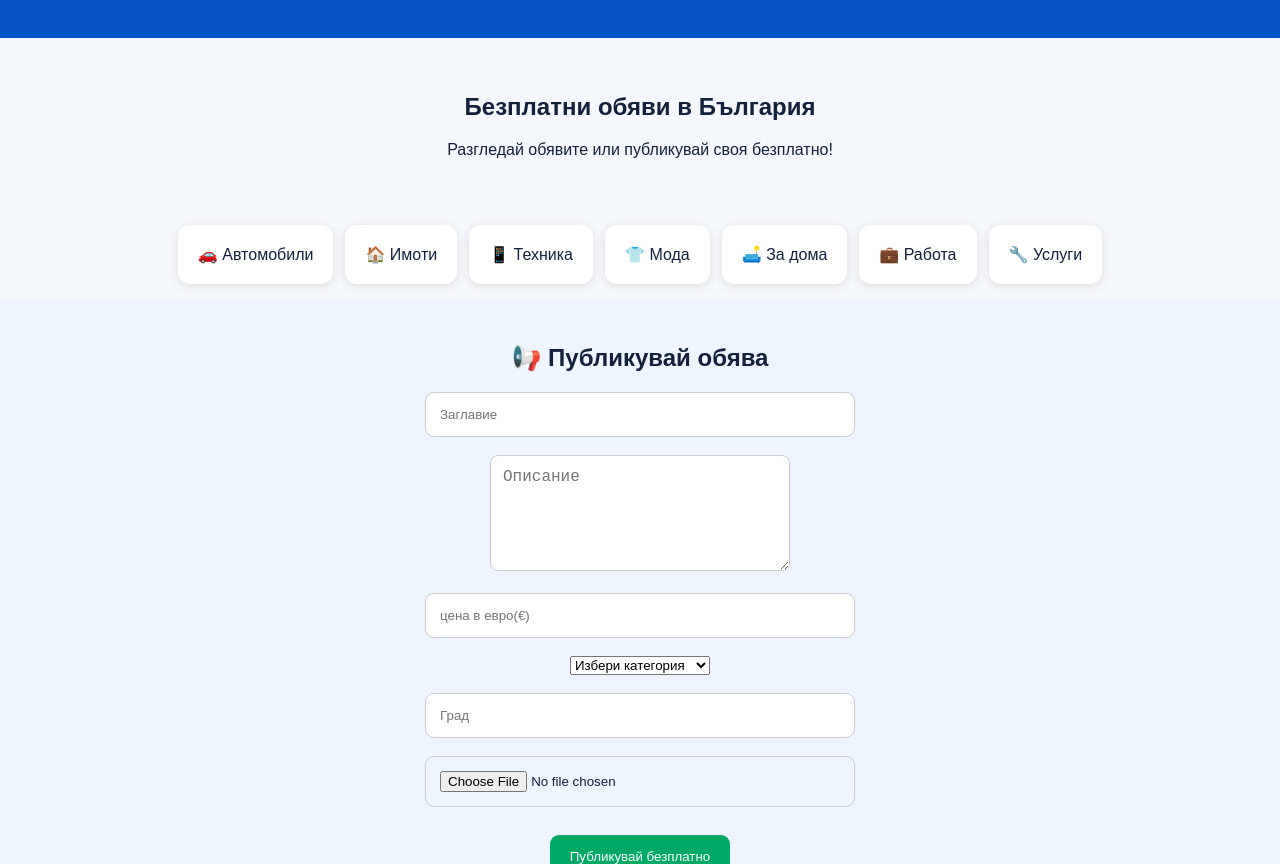
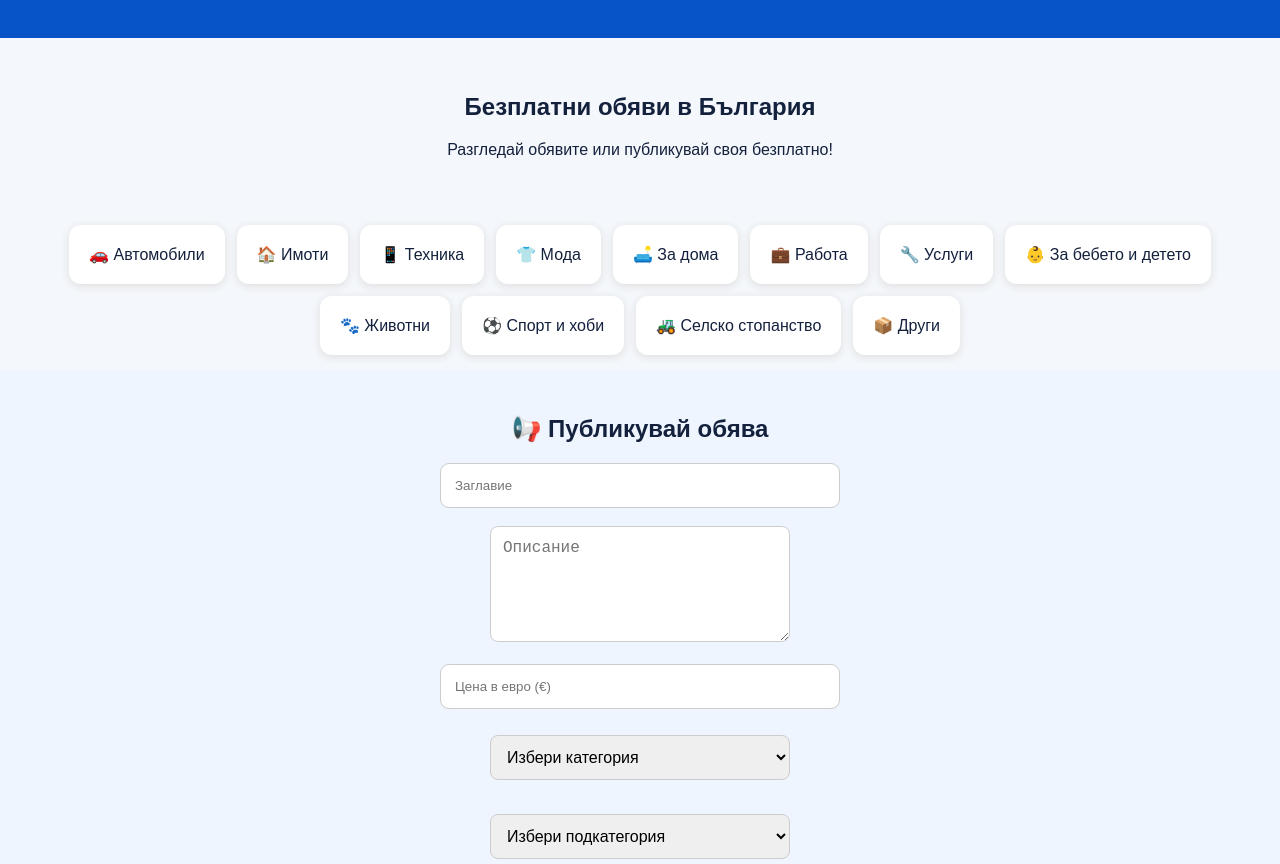
Before and after one commit to cecko88/hitmigo, a plain HTML site: page index.html in a window 1280 px wide. Shown: the part 104-968 px from the top of the page. Drawn offline with nearby package versions, Linux system fonts and the light colour scheme; no server answers.

Commit message:
Update index.html

```diff
--- a/index.html
+++ b/index.html
@@ -1,3 +1,4 @@
+
 <!DOCTYPE html>
 <html lang="bg">
 <head>
@@ -5,26 +6,117 @@
   <meta name="viewport" content="width=device-width, initial-scale=1">
   <title>Hitmigo - Безплатни обяви</title>
   <style>
-    body {margin:0;font-family:Arial,sans-serif;background:#f4f7fb;color:#14213d}
-    header {background:#0754c9;color:white;padding:25px;text-align:center}
-    h1 {margin:0;font-size:36px}
-    .hero {padding:35px 18px;text-align:center}
-    input {padding:14px;width:80%;max-width:400px;border:1px solid #ccc;border-radius:9px}
-    button {padding:14px 20px;background:#00aa65;color:white;border:0;border-radius:9px;margin:10px}
-    .categories {display:flex;flex-wrap:wrap;justify-content:center;gap:12px;padding:15px}
-    .category {background:white;padding:20px;border-radius:12px;box-shadow:0 2px 8px #ddd}
+    body {
+      margin: 0;
+      font-family: Arial, sans-serif;
+      background: #f4f7fb;
+      color: #14213d;
+    }
+
+    header {
+      background: #0754c9;
+      color: white;
+      padding: 25px;
+      text-align: center;
+    }
+
+    h1 { margin: 0; font-size: 36px; }
+
+    .hero {
+      padding: 35px 18px;
+      text-align: center;
+    }
+
+    input {
+      padding: 14px;
+      width: 80%;
+      max-width: 400px;
+      border: 1px solid #ccc;
+      border-radius: 9px;
+      box-sizing: border-box;
+    }
+
+    button {
+      padding: 14px 20px;
+      background: #00aa65;
+      color: white;
+      border: 0;
+      border-radius: 9px;
+      margin: 10px;
+      cursor: pointer;
+    }
+
+    .categories {
+      display: flex;
+      flex-wrap: wrap;
+      justify-content: center;
+      gap: 12px;
+      padding: 15px;
+    }
+
+    .category {
+      background: white;
+      padding: 20px;
+      border-radius: 12px;
+      box-shadow: 0 2px 8px #ddd;
+    }
+
+    #hitmigo-new-ad {
+      padding: 25px 15px;
+      text-align: center;
+      background: #eef5ff;
+    }
+
+    #ad-category,
+    #ad-subcategory,
+    #ad-subsubcategory {
+      width: 100%;
+      max-width: 300px;
+      padding: 12px;
+      margin: 8px 0;
+      border: 1px solid #ccc;
+      border-radius: 8px;
+      font-size: 16px;
+      box-sizing: border-box;
+    }
+
+    #hitmigo-category-fields {
+      width: 100%;
+      max-width: 320px;
+      margin: 0 auto;
+    }
+
+    #ad-attributes-container > div {
+      margin: 10px 0;
+    }
+
+    #ad-attributes-container label {
+      display: block;
+      margin-bottom: 4px;
+    }
+
+    #ad-attributes-container input,
+    #ad-attributes-container select {
+      width: 100%;
+      max-width: 300px;
+      box-sizing: border-box;
+    }
   </style>
 </head>
+
 <body>
+
 <header>
   <h1>Hitmigo</h1>
   <p>Публикувай безплатно. Намери всичко.</p>
 </header>
+
 <main>
   <section class="hero">
     <h2>Безплатни обяви в България</h2>
     <p>Разгледай обявите или публикувай своя безплатно!</p>
   </section>
+
   <section class="categories">
     <div class="category">🚗 Автомобили</div>
     <div class="category">🏠 Имоти</div>
@@ -33,77 +125,133 @@
     <div class="category">🛋️ За дома</div>
     <div class="category">💼 Работа</div>
     <div class="category">🔧 Услуги</div>
+    <div class="category">👶 За бебето и детето</div>
+    <div class="category">🐾 Животни</div>
+    <div class="category">⚽ Спорт и хоби</div>
+    <div class="category">🚜 Селско стопанство</div>
+    <div class="category">📦 Други</div>
   </section>
 </main>
-<section id="hitmigo-new-ad" style="padding:25px 15px;text-align:center;background:#eef5ff">
+
+<section id="hitmigo-new-ad">
   <h2>📢 Публикувай обява</h2>
-  <input id="ad-title" placeholder="Заглавие"><br><br>
-  <textarea id="ad-description" placeholder="Описание" rows="5" style="width:100%;max-width:300px;box-sizing:border-box;padding:12px;border:1px solid #ccc;border-radius:8px;font-size:16px;"></textarea><br><br>
-  <input id="ad-price" type="number" min="0" step="0.01" placeholder="цена в евро(€)"><br><br>
-  <select id="ad-category" onchange="document.getElementById('car-fields').style.display = this.value === 'Автомобили' ? 'block' : 'none'">
+
+  <input id="ad-title" placeholder="Заглавие">
+  <br><br>
+
+  <textarea
+    id="ad-description"
+    placeholder="Описание"
+    rows="5"
+    style="width:100%;max-width:300px;box-sizing:border-box;padding:12px;border:1px solid #ccc;border-radius:8px;font-size:16px;"
+  ></textarea>
+  <br><br>
+
+  <input
+    id="ad-price"
+    type="number"
+    min="0"
+    step="0.01"
+    placeholder="Цена в евро (€)"
+  >
+  <br><br>
+
+  <select id="ad-category">
     <option value="">Избери категория</option>
-    <option>Автомобили</option>
-    <option>Имоти</option>
-    <option>Техника</option>
-    <option>Мода</option>
-    <option>За дома</option>
-    <option>Работа</option>
-    <option>Услуги</option>
-  </select><br><br>
-  <div id="car-fields" style="display:none">
+  </select>
+  <br><br>
+
+  <!-- Подкатегориите са извън стария автомобилен блок -->
   <div id="hitmigo-category-fields">
+
     <select id="ad-subcategory">
       <option value="">Избери подкатегория</option>
     </select>
+
     <div id="ad-subsubcategory-container"></div>
+
     <div id="ad-attributes-container"></div>
+
   </div>
 
-  <input id="car-brand" placeholder="Марка (например BMW)"><br><br>
-  <input id="car-model" placeholder="Модел (например X5)"><br><br>
-  </div>
-  <input id="ad-city" placeholder="Град"><br><br>
+  <br>
 
-<input type="file" id="ad-image" accept="image/*"><br><br>
+  <input id="ad-city" placeholder="Град">
+  <br><br>
 
-  <button type="button" onclick="publishAd()">Публикувай безплатно</button>
+  <input
+    type="file"
+    id="ad-image"
+    accept="image/*"
+  >
+  <br><br>
+
+  <button type="button" onclick="publishAd()">
+    Публикувай безплатно
+  </button>
 </section>
 
 <section style="padding:25px 15px;text-align:center">
   <h2>📋 Последни обяви</h2>
+
   <input
     id="ads-search"
-    type="search" oninput="loadAds()"
+    type="search"
     placeholder="🔎 Търси обяви..."
     style="width:100%;max-width:350px;box-sizing:border-box;padding:12px;border:1px solid #ccc;border-radius:10px;font-size:16px;margin-bottom:15px;"
   >
-  <div id="ads-list">Зареждане на обявите...</div>
-  <script>
-document.getElementById("ads-search").addEventListener("input", function() {
-  loadAds();
-});
-  </script>
+
+  <div id="ads-list">
+    Зареждане на обявите...
+  </div>
 </section>
 
-<section id="hitmigo-account" style="padding:25px 18px;text-align:center;background:#eef5ff">
+<section
+  id="hitmigo-account"
+  style="padding:25px 18px;text-align:center;background:#eef5ff"
+>
   <h2>👤 Моят профил</h2>
+
   <div id="auth-form">
-    <input id="auth-email" type="email" placeholder="Имейл" autocomplete="email">
+    <input
+      id="auth-email"
+      type="email"
+      placeholder="Имейл"
+      autocomplete="email"
+    >
     <br><br>
-    <input id="auth-password" type="password" placeholder="Парола (поне 6 символа)" autocomplete="current-password">
+
+    <input
+      id="auth-password"
+      type="password"
+      placeholder="Парола (поне 6 символа)"
+      autocomplete="current-password"
+    >
     <br><br>
-    <button type="button" onclick="hitmigoRegister()">Регистрация</button>
-    <button type="button" onclick="hitmigoLogin()">Вход</button>
+
+    <button type="button" onclick="hitmigoRegister()">
+      Регистрация
+    </button>
+
+    <button type="button" onclick="hitmigoLogin()">
+      Вход
+    </button>
   </div>
+
   <div id="auth-user" style="display:none">
     <p id="auth-status"></p>
-    <button type="button" onclick="hitmigoLogout()">Изход</button>
+
+    <button type="button" onclick="hitmigoLogout()">
+      Изход
+    </button>
   </div>
 </section>
 
 <script src="https://cdn.jsdelivr.net/npm/@supabase/supabase-js@2/dist/umd/supabase.min.js"></script>
-  <script src="hitmigo-categories.js"></script>
+
+<script src="hitmigo-categories.js?v=4"></script>
 <script src="hitmigo-auth.js"></script>
+
 <script>
   function hitmigoCredentials() {
     return [
@@ -114,20 +262,24 @@ document.getElementById("ads-search").addEventListener("input", function() {
 
   async function hitmigoRegister() {
     const [email, password] = hitmigoCredentials();
+
     if (!email || password.length < 6) {
       alert("Въведи имейл и парола с поне 6 символа.");
       return;
     }
+
     await registerUser(email, password);
     await hitmigoRefresh();
   }
 
   async function hitmigoLogin() {
     const [email, password] = hitmigoCredentials();
+
     if (!email || !password) {
       alert("Въведи имейл и парола.");
       return;
     }
+
     await loginUser(email, password);
     await hitmigoRefresh();
   }
@@ -139,24 +291,37 @@ document.getElementById("ads-search").addEventListener("input", function() {
 
   async function hitmigoRefresh() {
     const { data, error } = await db.auth.getUser();
+
     if (error && error.name !== "AuthSessionMissingError") {
       console.warn(error.message);
     }
+
     const user = data?.user;
+
     document.getElementById("auth-form").style.display =
       user ? "none" : "block";
+
     document.getElementById("auth-user").style.display =
       user ? "block" : "none";
+
     document.getElementById("auth-status").textContent =
       user ? "Влязъл си като: " + user.email : "";
   }
 
   hitmigoRefresh();
 </script>
-  <script src="hitmigo-categories.js?v=2"></script>
-<script src="hitmigo-filters.js?v=2"></script>
+
+<script src="hitmigo-filters.js?v=4"></script>
 <script src="hitmigo-ads.js"></script>
-  <script>loadAds();</script>
+
+<script>
+  document.getElementById("ads-search")
+    .addEventListener("input", function () {
+      loadAds();
+    });
+
+  loadAds();
+</script>
+
 </body>
-
 </html>
```
Lines whose indentation alone changed are shown as unchanged.
